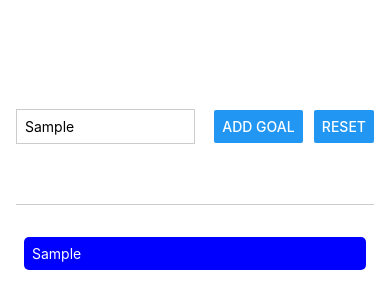
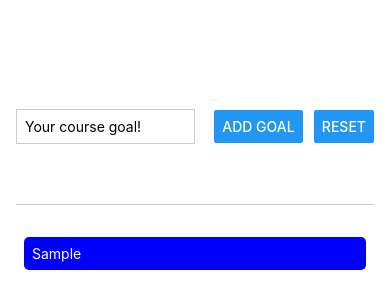
Before and after one commit to ImDimaTarasov/goalList-reactNative, a React Native app: screen / in a window 390 px wide. Both pictures are taken after typing "Sample" into the empty fields and a click on the button "ADD GOAL". Shown: the top 308 px of the page. Built offline with nearby package versions, Linux system fonts and the light colour scheme.

Commit message:
created components

```diff
--- a/App.js
+++ b/App.js
@@ -1,52 +1,34 @@
-import {
-	StyleSheet,
-	Text,
-	TextInput,
-	View,
-	Button,
-	ScrollView,
-	FlatList,
-} from "react-native";
+import { StyleSheet, View, FlatList } from "react-native";
+
 import { useState } from "react";
 
+import GoalItem from "./components/GoalItem";
+import GoalInput from "./components/GoalInput";
+
 const App = () => {
-	const [textFromInput, setTextFromInput] = useState("");
 	const [courseGoals, setCourseGoals] = useState([]);
 
-	const goalInputHandler = (enteredText) => {
-		setTextFromInput(enteredText);
-	};
-	const addGoalHandler = () => {
+	const addGoalHandler = (enteredGoalText) => {
 		setCourseGoals((currentCourseGoals) => [
 			...currentCourseGoals,
-			{ text: textFromInput, id: Math.random().toString() },
+			{ text: enteredGoalText, id: Math.random().toString() },
 		]);
 	};
 	const deleteGoalsHandler = () => {
 		setCourseGoals([]);
 	};
+
 	return (
 		<View style={styles.appContainer}>
-			<View style={styles.inputContainer}>
-				<TextInput
-					style={styles.textInput}
-					placeholder="Your course goal!"
-					onChangeText={goalInputHandler}
-				/>
-				<Button title="Add goal" onPress={addGoalHandler} />
-				<Button title="Reset" onPress={deleteGoalsHandler} />
-			</View>
+			<GoalInput
+				onAddGoal={addGoalHandler}
+				onDeleteGoals={deleteGoalsHandler}
+			/>
 			<View style={styles.goalsContainer}>
 				<FlatList
 					data={courseGoals}
 					renderItem={(itemData) => {
-						return (
-							<View style={styles.goalItem}>
-								<Text style={styles.goalText}>
-									{itemData.item.text}
-								</Text>
-							</View>
-						);
+						return <GoalItem text={itemData.item.text} />;
 					}}
 					keyExtractor={(item) => item.id}
 					alwaysBounceVertical={false}
@@ -63,31 +45,6 @@
 		paddingTop: 50,
 		paddingHorizontal: 16,
 	},
-	inputContainer: {
-		flex: 1,
-		flexDirection: "row",
-		justifyContent: "space-between",
-		alignItems: "center",
-		marginBottom: 24,
-		borderBottomWidth: 1,
-		borderBottomColor: "#cccccc",
-	},
-	textInput: {
-		borderWidth: 1,
-		borderColor: "#cccccc",
-		width: "50%",
-		marginRight: 8,
-		padding: 8,
-	},
 	goalsContainer: { flex: 4 },
-	goalItem: {
-		margin: 8,
-		padding: 8,
-		borderRadius: 5,
-		backgroundColor: "blue",
-	},
-	goalText: {
-		color: "white",
-	},
 });
 export default App;
--- /dev/null
+++ b/components/GoalInput.js
@@ -0,0 +1,49 @@
+import { StyleSheet, TextInput, View, Button, FlatList } from "react-native";
+
+import { useState } from "react";
+
+const GoalInput = ({ onAddGoal, onDeleteGoals }) => {
+	const [textFromInput, setTextFromInput] = useState("");
+
+	const goalInputHandler = (enteredText) => {
+		setTextFromInput(enteredText);
+	};
+
+	const addGoalHandler = () => {
+		onAddGoal(textFromInput);
+		setTextFromInput("");
+	};
+	return (
+		<View style={styles.inputContainer}>
+			<TextInput
+				value={textFromInput}
+				style={styles.textInput}
+				placeholder="Your course goal!"
+				onChangeText={goalInputHandler}
+			/>
+			<Button title="Add goal" onPress={addGoalHandler} />
+			<Button title="Reset" onPress={onDeleteGoals} />
+		</View>
+	);
+};
+
+const styles = StyleSheet.create({
+	inputContainer: {
+		flex: 1,
+		flexDirection: "row",
+		justifyContent: "space-between",
+		alignItems: "center",
+		marginBottom: 24,
+		borderBottomWidth: 1,
+		borderBottomColor: "#cccccc",
+	},
+	textInput: {
+		borderWidth: 1,
+		borderColor: "#cccccc",
+		width: "50%",
+		marginRight: 8,
+		padding: 8,
+	},
+});
+
+export default GoalInput;
--- /dev/null
+++ b/components/GoalItem.js
@@ -0,0 +1,22 @@
+import { StyleSheet, Text, View } from "react-native";
+
+const GoalItem = ({ text }) => {
+	return (
+		<View style={styles.goalItem}>
+			<Text style={styles.goalText}>{text}</Text>
+		</View>
+	);
+};
+
+export default GoalItem;
+const styles = StyleSheet.create({
+	goalItem: {
+		margin: 8,
+		padding: 8,
+		borderRadius: 5,
+		backgroundColor: "blue",
+	},
+	goalText: {
+		color: "white",
+	},
+});
```
